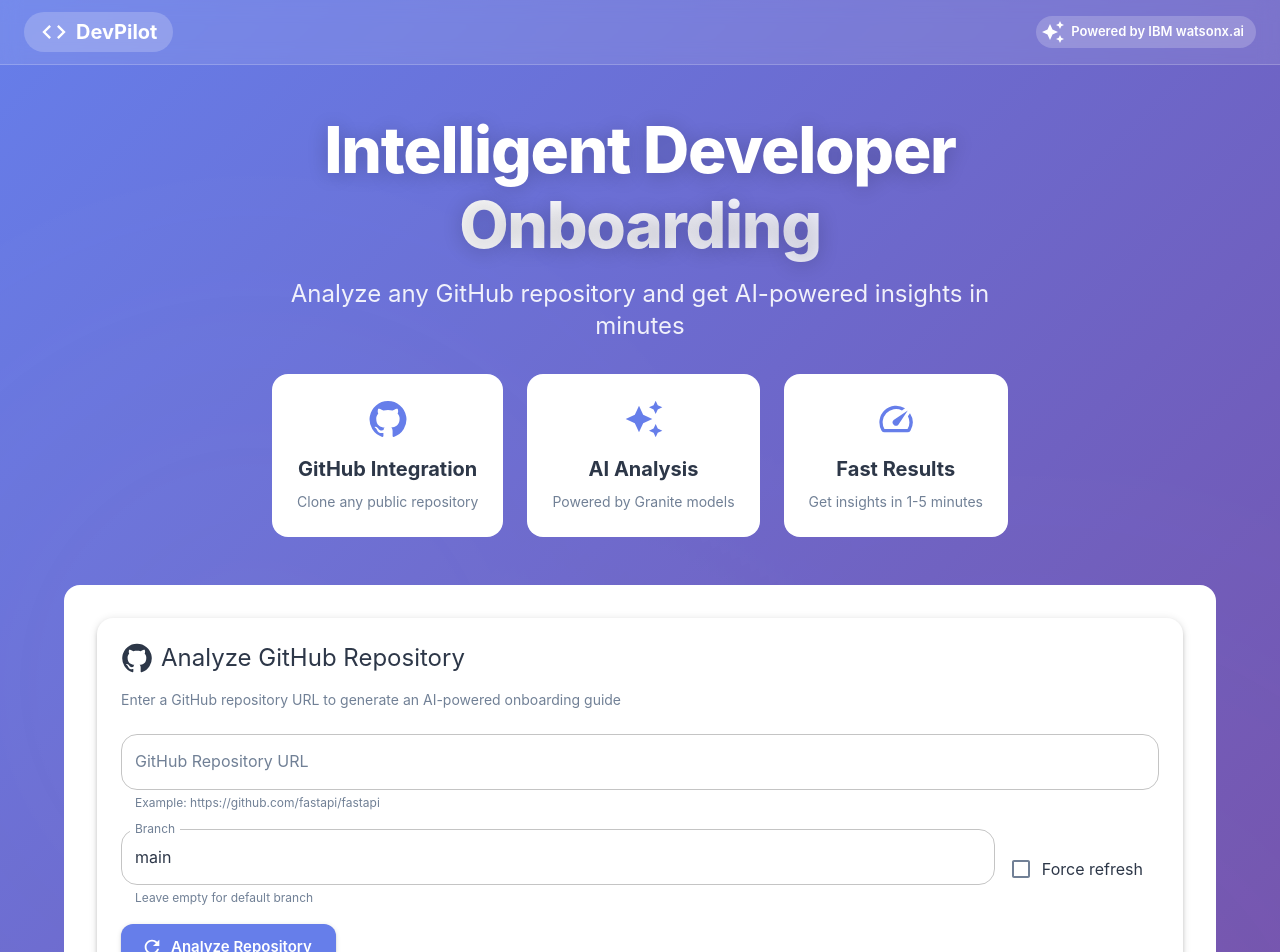
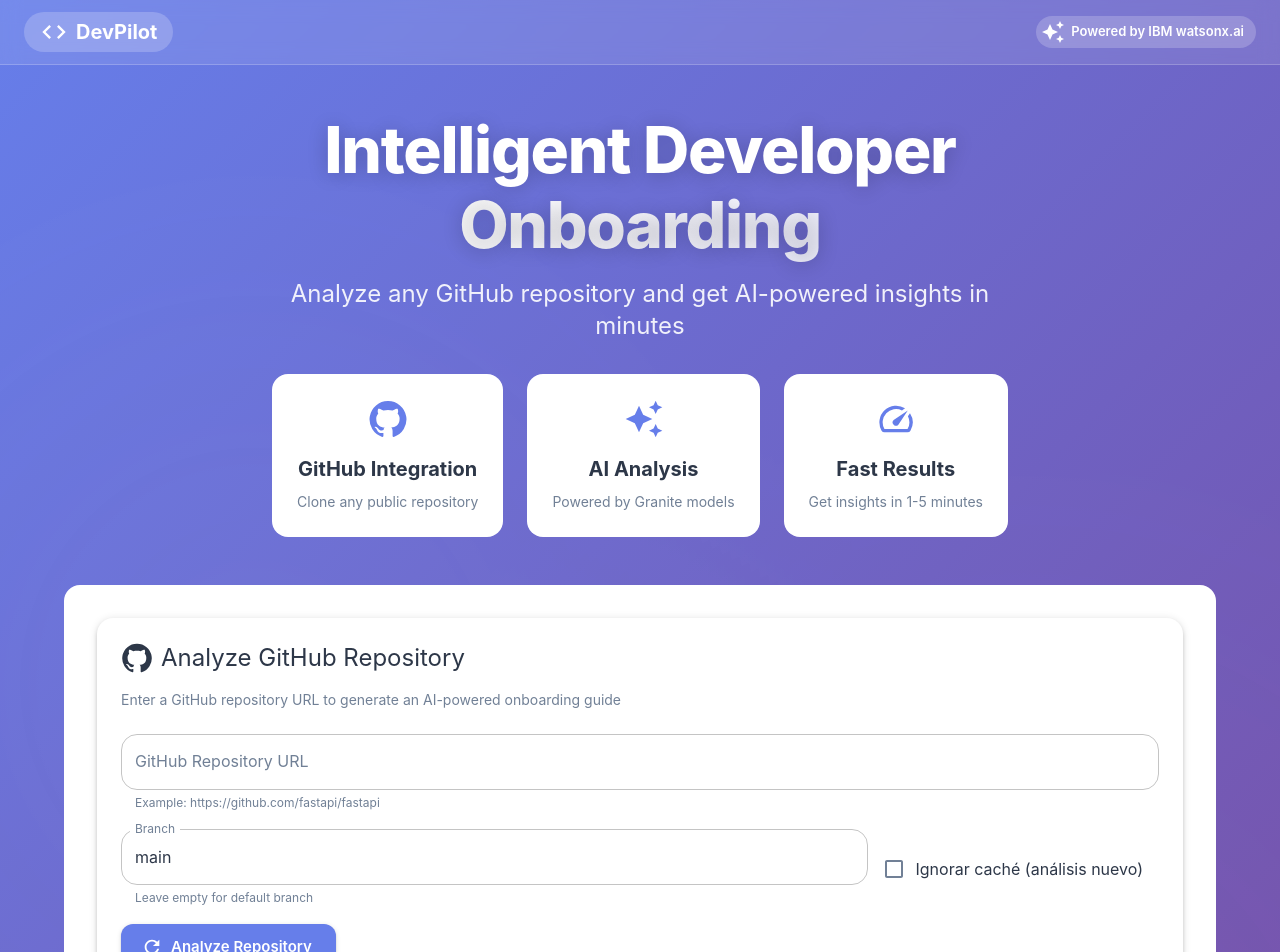
Before and after one commit to xiyaa/ibm-hackathon, a React (Vite) app in the folder frontend/: page / in a window 1280 px wide. Shown: the top 952 px of the page. Built offline with nearby package versions, Linux system fonts and the light colour scheme; no server answers.

Commit message:
chore: change button's name

```diff
--- a/frontend/src/components/RepositoryInput.jsx
+++ b/frontend/src/components/RepositoryInput.jsx
@@ -123,7 +123,7 @@
                 onChange={(e) => setForceRefresh(e.target.checked)}
               />
             }
-            label="Force refresh"
+            label="Ignorar caché (análisis nuevo)"
           />
         </Box>
 
```
